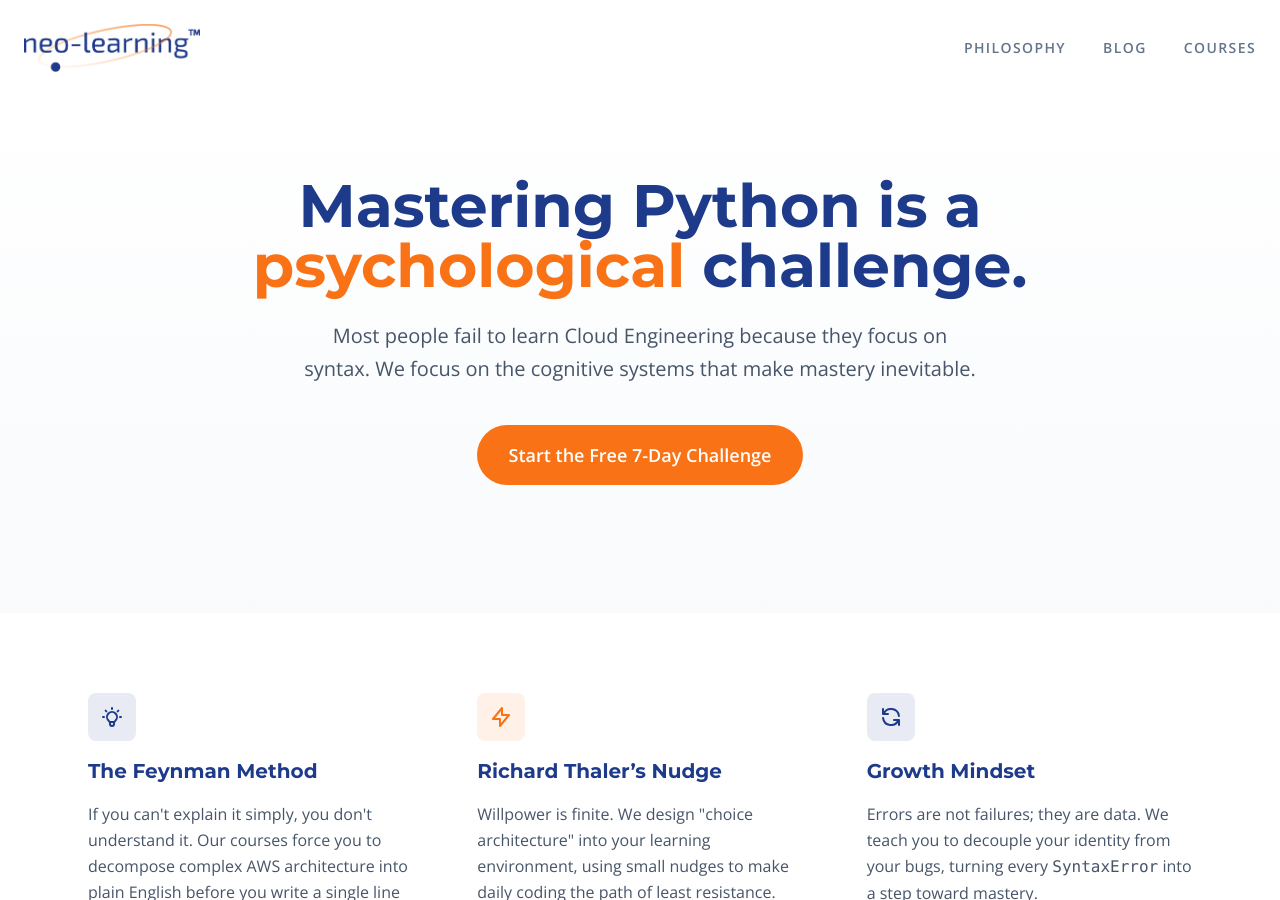
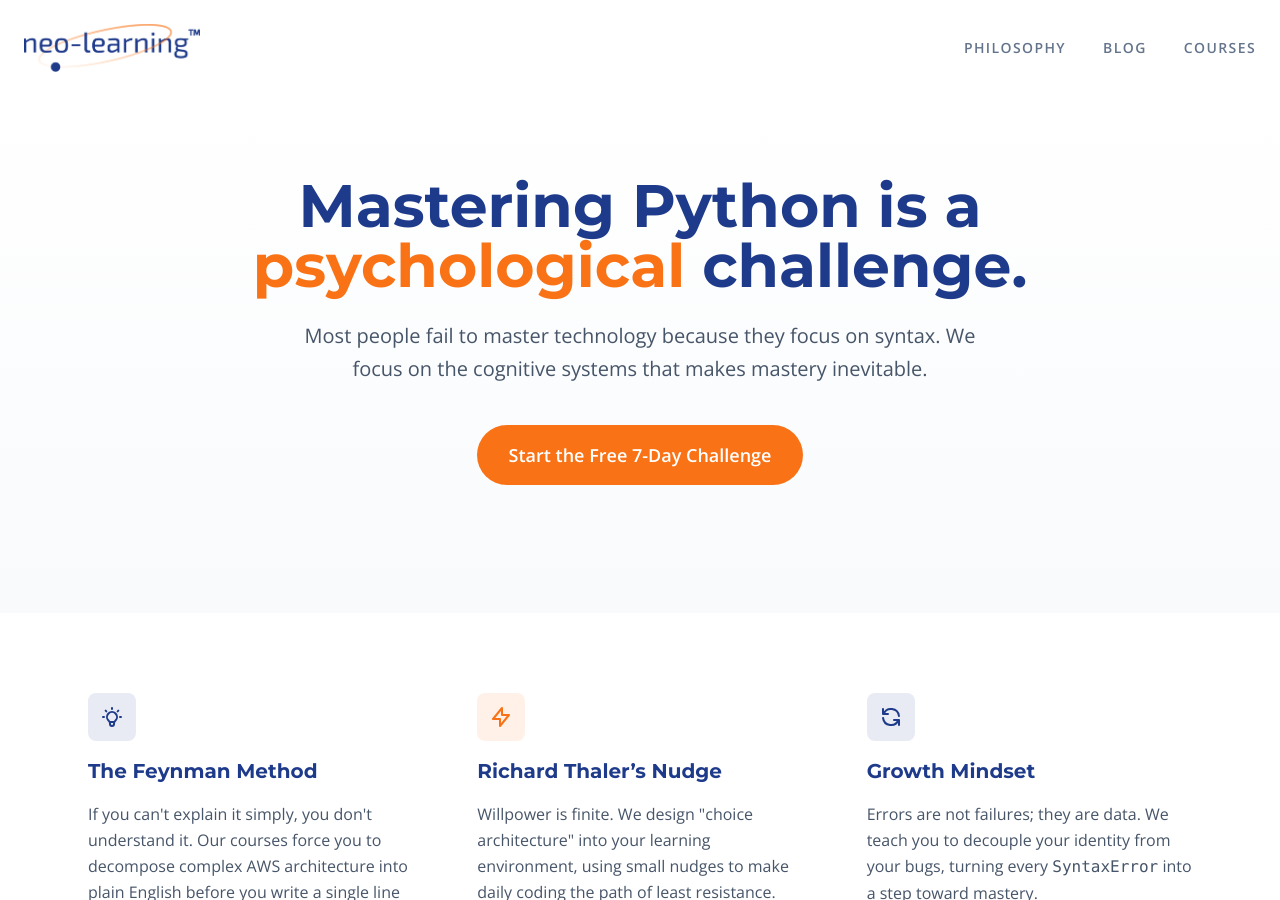
Before and after one commit to neolearningadmin/site, a Jekyll site: the page index.html, which Jekyll copies as it is, in a window 1280 px wide and 900 px high. Built offline with Jekyll 4.4.1, drawn with Linux system fonts in a browser that asks for light colours; nearby versions of some CDN libraries; some of the changed text lies outside the part shown.

Commit message:
Updates homepage

```diff
--- a/index.html
+++ b/index.html
@@ -78,8 +78,8 @@
                 Mastering Python is a <span class="text-secondary">psychological</span> challenge.
             </h1>
             <p class="text-xl text-slate-600 leading-relaxed mb-10 max-w-2xl mx-auto">
-                Most people fail to learn Cloud Engineering because they focus on syntax. We focus on the cognitive
-                systems that make mastery inevitable.
+                Most people fail to master technology because they focus on syntax. We focus on the cognitive
+                systems that makes mastery inevitable.
             </p>
             <a href="#toolkit"
                 class="bg-secondary text-white px-8 py-4 rounded-full font-bold text-lg hover:shadow-lg hover:-translate-y-1 transition-all inline-block">
```
Also changed, not shown: other parts of index.html (+1 -1 lines).
